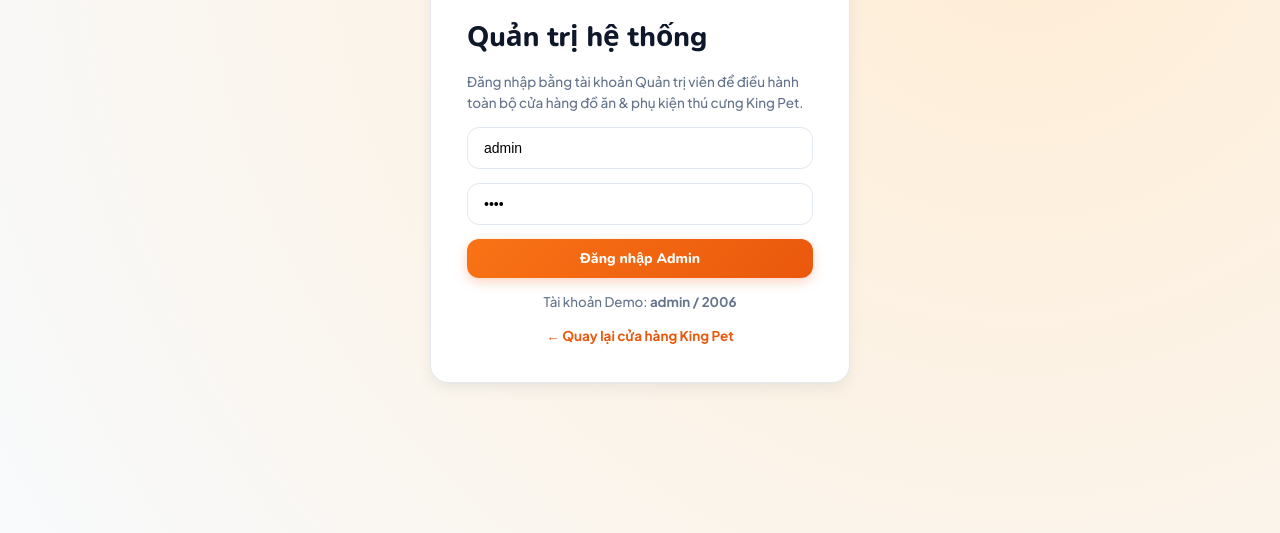
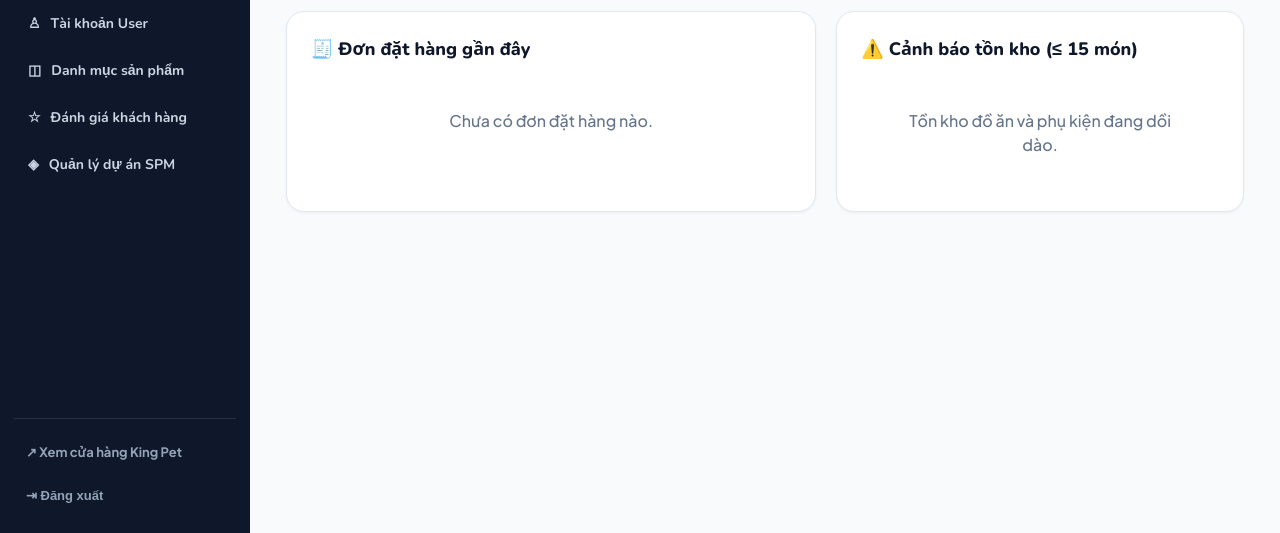
Before and after one commit to Thinhdev1605/KingPet, a plain HTML site: page admin.html in a window 1280 px wide. Both pictures are taken after a click on the button "Đăng nhập Admin". Shown: the part 267-800 px from the top of the page. Drawn offline with nearby package versions, Linux system fonts and the light colour scheme.

Commit message:
fix: khac phuc loi dang nhap trang admin portal va ho tro nhan Enter

```diff
--- a/admin.html
+++ b/admin.html
@@ -7,7 +7,7 @@
   <link rel="preconnect" href="https://fonts.googleapis.com">
   <link rel="preconnect" href="https://fonts.gstatic.com" crossorigin>
   <link href="https://fonts.googleapis.com/css2?family=Nunito:wght@700;800;900&family=Plus+Jakarta+Sans:wght@500;600;700&display=swap" rel="stylesheet">
-  <link rel="stylesheet" href="admin.css?v=2.5">
+  <link rel="stylesheet" href="admin.css?v=2.6">
 </head>
 <body>
 <div id="toast"></div>
@@ -19,9 +19,11 @@
     <span class="kicker">KING PET ROYAL ADMIN</span>
     <h1>Quản trị hệ thống</h1>
     <p>Đăng nhập bằng tài khoản Quản trị viên để điều hành toàn bộ cửa hàng đồ ăn & phụ kiện thú cưng King Pet.</p>
-    <input id="adminUser" placeholder="Tên đăng nhập" value="admin">
-    <input id="adminPass" type="password" placeholder="Mật khẩu" value="2006">
-    <button class="primary full" onclick="adminLogin()">Đăng nhập Admin</button>
+    <form onsubmit="event.preventDefault(); adminLogin();" style="display:flex; flex-direction:column; gap:12px; width:100%;">
+      <input id="adminUser" placeholder="Tên đăng nhập" value="admin" autocomplete="username">
+      <input id="adminPass" type="password" placeholder="Mật khẩu" value="2006" autocomplete="current-password">
+      <button type="submit" class="primary full" id="btnLoginAdmin">Đăng nhập Admin</button>
+    </form>
     <small>Tài khoản Demo: <b>admin / 2006</b></small>
     <a href="index.html">← Quay lại cửa hàng King Pet</a>
   </div>
@@ -265,6 +267,6 @@
   <div id="modalBody" class="modal"></div>
 </div>
 
-<script src="admin.js?v=2.5"></script>
+<script src="admin.js?v=2.6"></script>
 </body>
 </html>
--- a/admin.js
+++ b/admin.js
@@ -147,6 +147,7 @@ function getProductImage(p) {
 }
 
 let products = JSON.parse(localStorage.getItem("pet_products") || "[]");
+let users = [];
 function getAdminUsers() {
   let uList = [];
   try {
@@ -229,7 +230,7 @@ function getAdminUsers() {
   return uList;
 }
 
-let users = getAdminUsers();
+users = getAdminUsers();
 let orders = JSON.parse(localStorage.getItem("pet_orders") || "[]");
 let reviews = JSON.parse(localStorage.getItem("pet_reviews") || "[]");
 let categories = JSON.parse(localStorage.getItem("pet_categories") || "null") || [
@@ -264,18 +265,28 @@ function toast(m) {
 }
 
 function adminLogin() {
-  const u = document.getElementById("adminUser").value.trim(),
-    p = document.getElementById("adminPass").value;
-  if (u !== ADMIN_USER || p !== ADMIN_PASS) return toast("⚠️ Sai tài khoản hoặc mật khẩu Admin (Demo: admin / 2006)");
+  const u = (document.getElementById("adminUser")?.value || "").trim();
+  const p = (document.getElementById("adminPass")?.value || "").trim();
+  if (u.toLowerCase() !== ADMIN_USER.toLowerCase() || p !== ADMIN_PASS) {
+    return toast("⚠️ Sai tài khoản hoặc mật khẩu Admin (Demo: admin / 2006)");
+  }
   localStorage.setItem("pet_admin_session", "true");
   showAdmin();
 }
 
 function showAdmin() {
-  document.getElementById("loginScreen").classList.add("hidden");
-  document.getElementById("adminApp").classList.remove("hidden");
-  renderDashboard();
-  renderProductsAdmin();
+  const login = document.getElementById("loginScreen");
+  const app = document.getElementById("adminApp");
+  if (login) {
+    login.classList.add("hidden");
+    login.style.display = "none";
+  }
+  if (app) {
+    app.classList.remove("hidden");
+    app.style.display = "block";
+  }
+  try { renderDashboard(); } catch (e) { console.error("renderDashboard error:", e); }
+  try { renderProductsAdmin(); } catch (e) { console.error("renderProductsAdmin error:", e); }
 }
 
 function adminLogout() {
```
